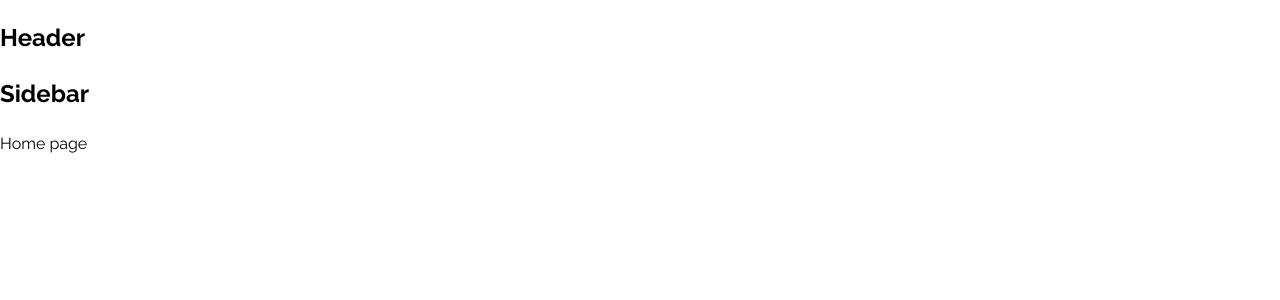
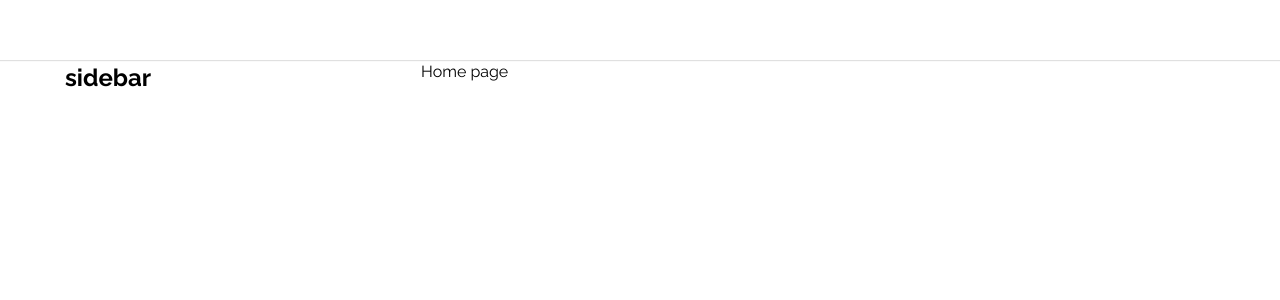
Before and after one commit to Sadioho/toktok, a React (Create React App) app: page / in a window 1280 px wide. Shown: the top 300 px of the page. Built offline with nearby package versions, Linux system fonts and the light colour scheme.

Commit message:
setup box defaultlayout

```diff
--- a/package.json
+++ b/package.json
@@ -6,6 +6,7 @@
     "@testing-library/jest-dom": "^5.16.4",
     "@testing-library/react": "^13.3.0",
     "@testing-library/user-event": "^13.5.0",
+    "classnames": "^2.3.1",
     "normalize.css": "^8.0.1",
     "react": "^18.2.0",
     "react-dom": "^18.2.0",
--- a/src/components/GlobalStyles/GlobalStyles.scss
+++ b/src/components/GlobalStyles/GlobalStyles.scss
@@ -3,8 +3,13 @@
 
 :root {
   --primary: #fe2c55;
+  // default layout
+  --default-layout-header-height: 60px;
+  --default-layout-width: 1150px;
 }
 * {
+  margin: 0;
+  padding: 0;
   box-sizing: border-box;
 }
 html {
--- /dev/null
+++ b/src/components/Layout/DefaultLayout/DefaultLayout.module.scss
@@ -0,0 +1,12 @@
+.wrapper {
+  display: flex;
+  flex-direction: column;
+  align-items: center;
+}
+.container {
+  width: var(--default-layout-width);
+  display: flex;
+}
+.content {
+  flex: 1;
+}
--- /dev/null
+++ b/src/components/Layout/DefaultLayout/Sidebar/Sidebar.module.scss
@@ -0,0 +1,3 @@
+.wrapper {
+  width: 356px;
+}
--- a/src/components/Layout/DefaultLayout/Sidebar/index.js
+++ b/src/components/Layout/DefaultLayout/Sidebar/index.js
@@ -1,7 +1,13 @@
 import React from 'react';
-
+import styles from './Sidebar.module.scss';
+import className from 'classnames/bind';
+const cx = className.bind(styles);
 const Sidebar = () => {
-  return <h2>Sidebar</h2>;
+  return (
+    <aside className={cx('wrapper')}>
+      <h2>sidebar</h2>
+    </aside>
+  );
 };
 
 export default Sidebar;
--- a/src/components/Layout/DefaultLayout/index.js
+++ b/src/components/Layout/DefaultLayout/index.js
@@ -1,14 +1,16 @@
 import React from 'react';
 import Header from '~/components/Layout/components/Header';
 import Sidebar from './Sidebar';
-
+import styles from './DefaultLayout.module.scss';
+import className from 'classnames/bind';
+const cx = className.bind(styles);
 const DefaultLayout = ({ children }) => {
   return (
-    <div>
+    <div className={cx('wrapper')}>
       <Header />
-      <div className="container">
+      <div className={cx('container')}>
         <Sidebar />
-        <div className="content">{children}</div>
+        <div className={cx('content')}>{children}</div>
       </div>
     </div>
   );
--- /dev/null
+++ b/src/components/Layout/components/Header/Header.module.scss
@@ -0,0 +1,11 @@
+.wrapper {
+  width: 100%;
+  height: var(--default-layout-header-height);
+  box-shadow: 0px 1px 1px rgb(0 0 0 / 12%);
+  display: flex;
+  justify-content: center;
+}
+.inner {
+  height: 100%;
+  width: var(--default-layout-width);
+}
--- a/src/components/Layout/components/Header/index.js
+++ b/src/components/Layout/components/Header/index.js
@@ -1,7 +1,13 @@
 import React from 'react';
-
+import styles from './Header.module.scss';
+import classNames from 'classnames/bind';
+const cx = classNames.bind(styles);
 const Header = () => {
-  return <h2>Header</h2>;
+  return (
+    <header className={cx('wrapper')}>
+      <div className={cx('inner')}></div>
+    </header>
+  );
 };
 
 export default Header;
```
Also changed, not shown: 1 other file (tests, documents, lock files or other folders).
